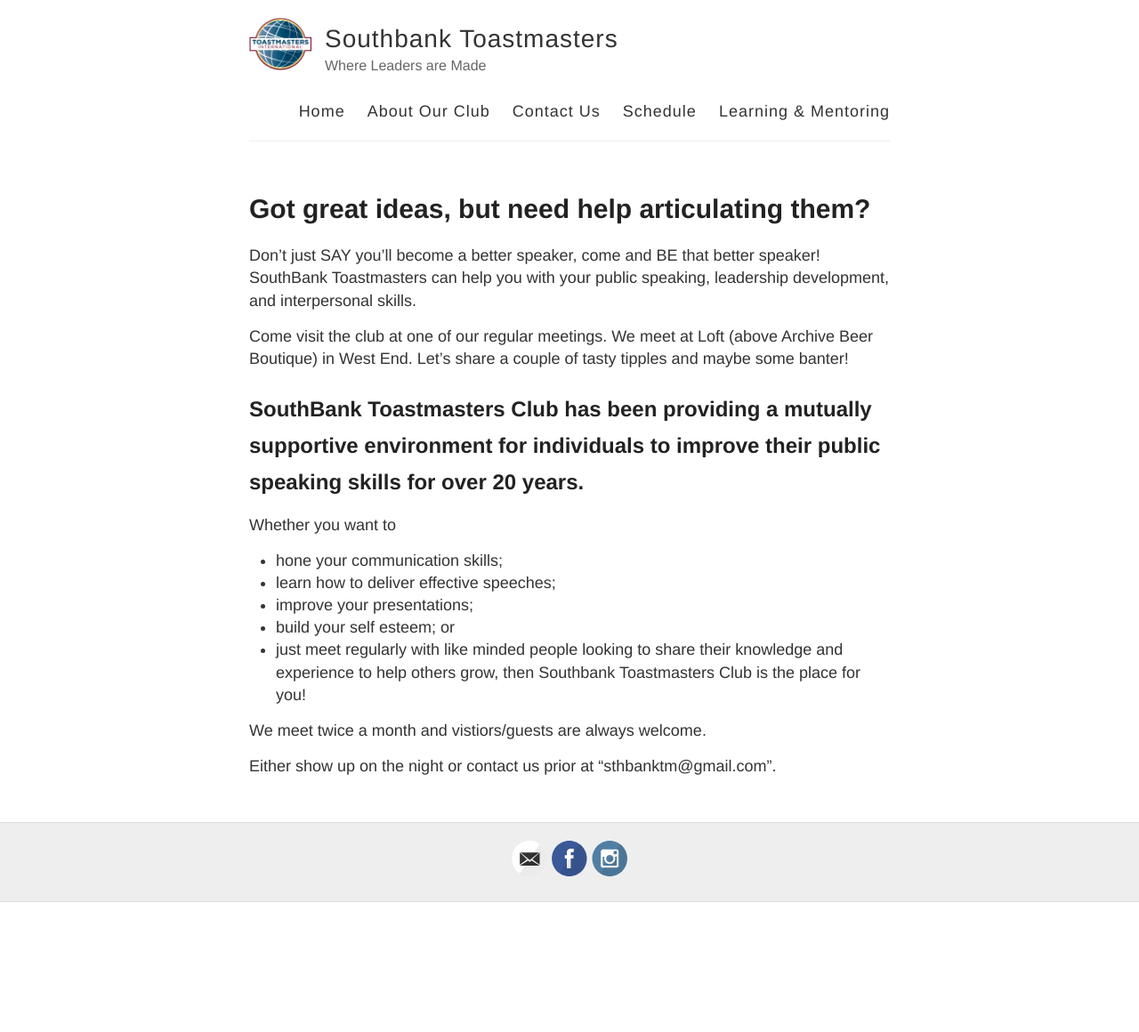
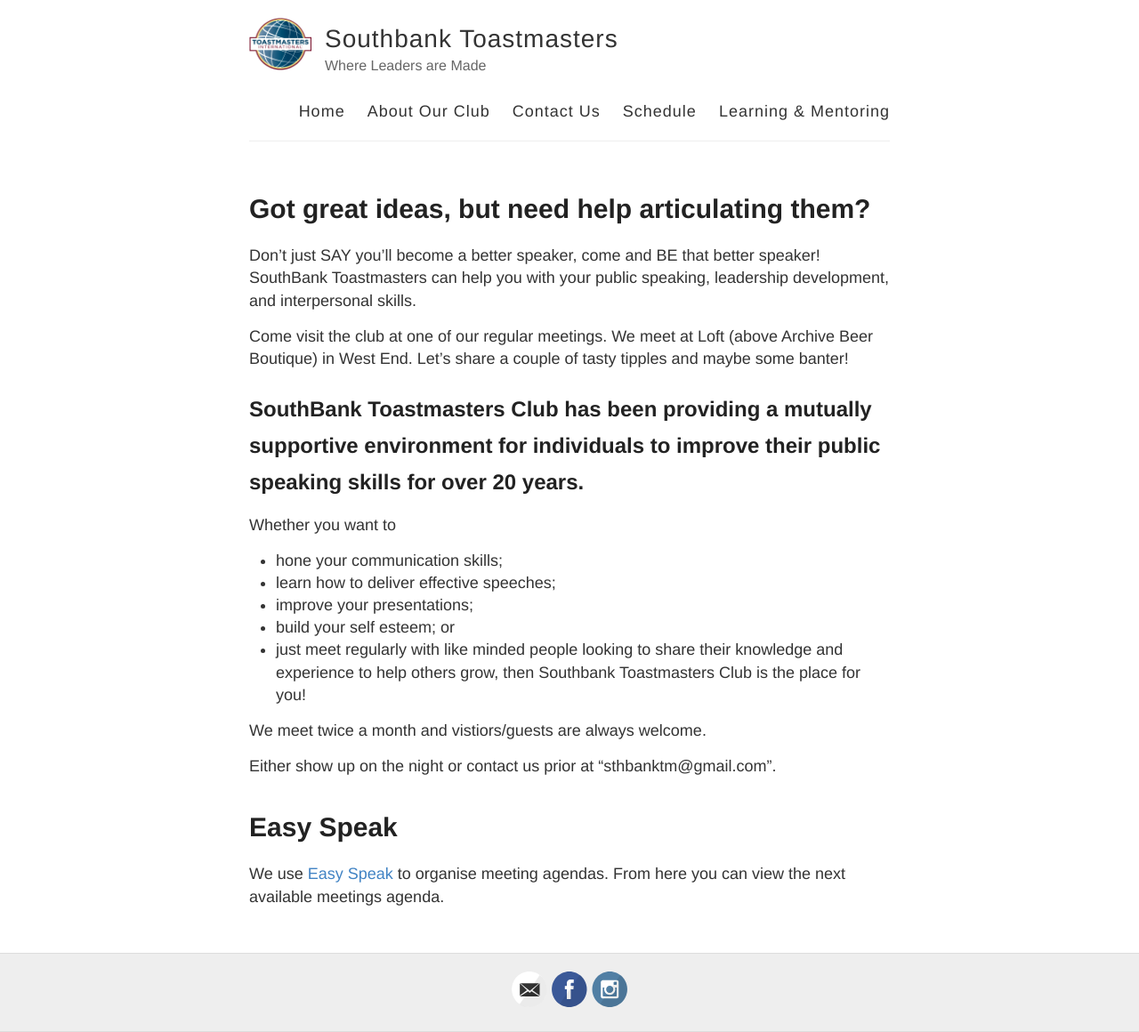
Before and after one commit to colbyprior/southbanktoastmasters, a Jekyll site: the page built from index.md, in a window 1280 px wide. Shown: the whole page at 89% size. Built offline with Jekyll 4.4.1, drawn with Linux system fonts in a browser that asks for light colours; before the commit the page ends 1014 px from its top, so only the background shows below that.

Commit message:
Update index.md

```diff
--- a/index.md
+++ b/index.md
@@ -20,3 +20,6 @@ Whether you want to
 We meet twice a month and vistiors/guests are always welcome.
 
 Either show up on the night or contact us prior at “sthbanktm@gmail.com”.
+
+# Easy Speak
+We use [Easy Speak](https://easy-speak.org/clubdata.php?c=5343) to organise meeting agendas. From here you can view the next available meetings agenda.
```
